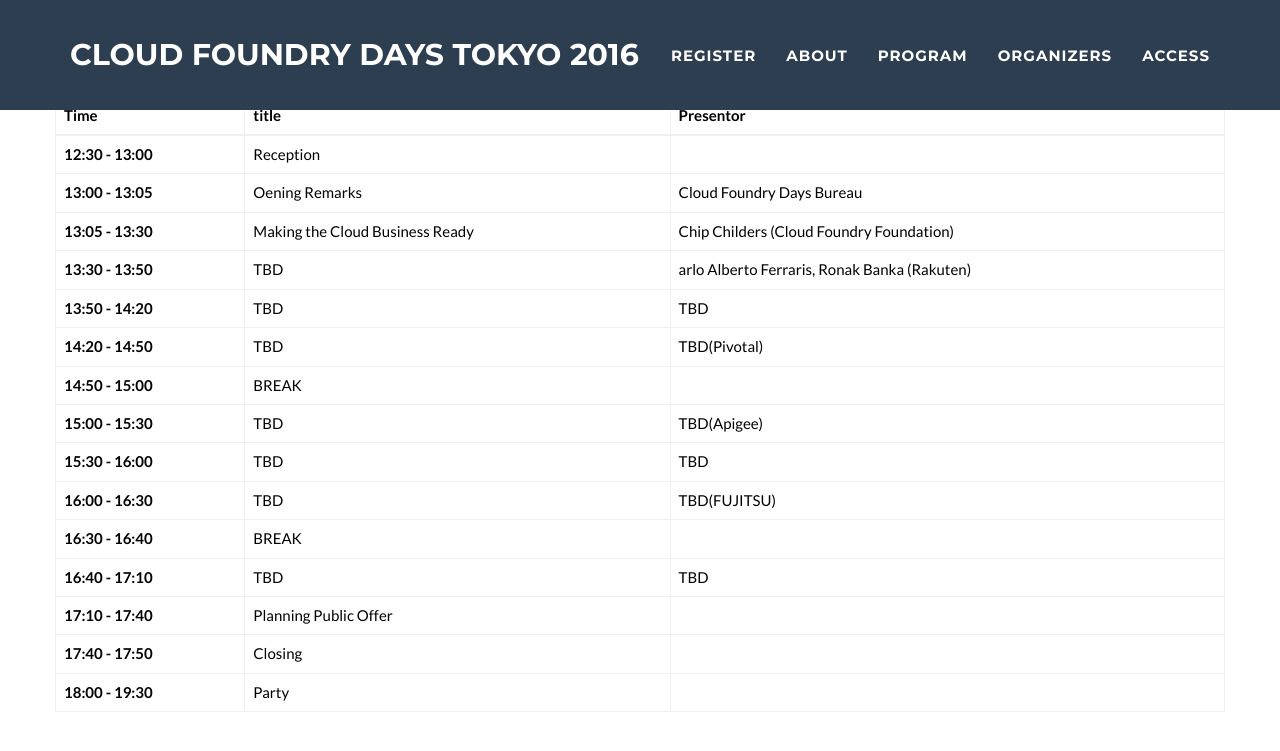
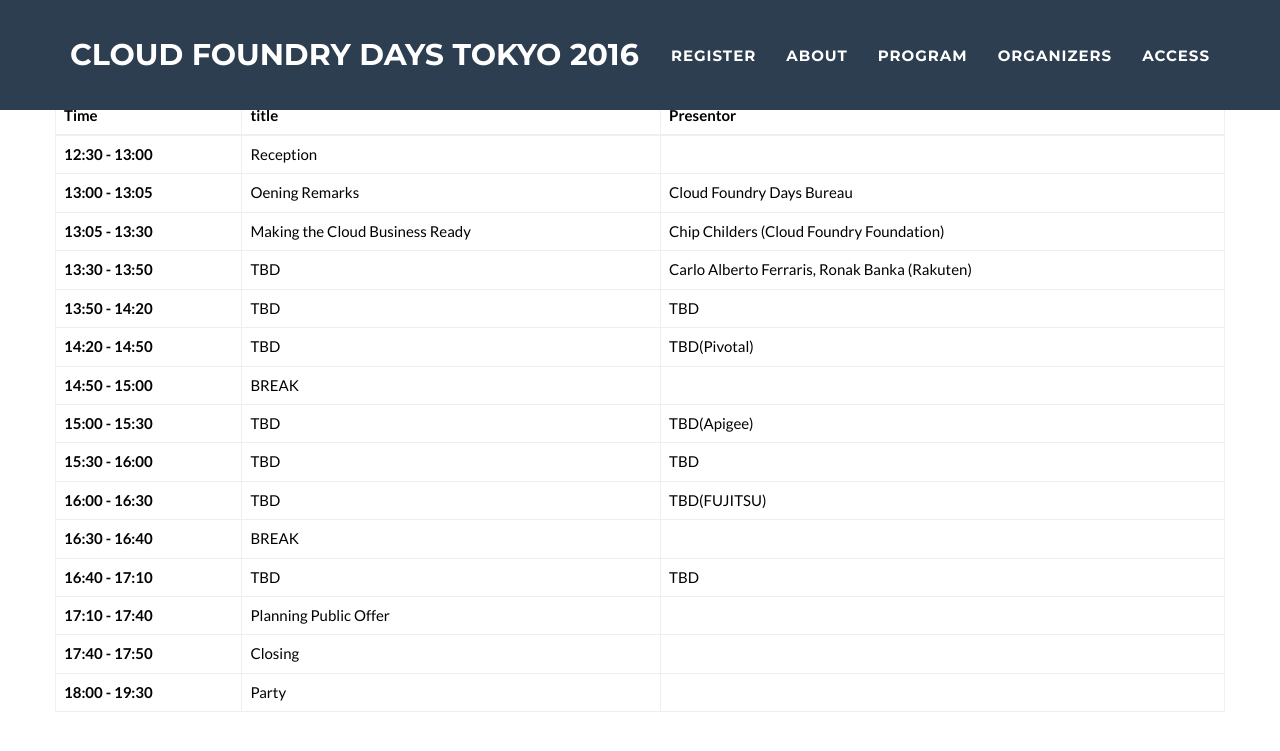
Before and after one commit to CloudFoundryDaysTokyo/2016, a Jekyll site: the page built from index.html, in a window 1280 px wide and 1400 px high, scrolled down 1666 px, cut to the strip 0-909 px from the top of the window. Shown: the top 751 px of the strip. Built offline with Jekyll 4.4.1, drawn with Linux system fonts in a browser that asks for light colours; some of the changed text lies outside the part shown.

Commit message:
Revert "DAYS->Days, corrected the presenter's name, place the host logo befor…" (#4)
* Revert "DAYS->Days, corrected the presenter's name, place the host logo befor…"

* DAYS->Days, corrected the presenter's name, place the host logo before sponsors.

```diff
--- a/_includes/header.html
+++ b/_includes/header.html
@@ -5,7 +5,7 @@
       <div class="col-lg-12">
         <img class="img-responsive" src="img/chiba_1.jpg" alt="">
         <div class="intro-text">
-          <p>Cloud Foundry DAYS TOKYO</p>
+          <p>Cloud Foundry Days TOKYO</p>
           <p>Nov 11, 2016</p>
         </div>
       </div>
--- a/_includes/organizers.html
+++ b/_includes/organizers.html
@@ -14,15 +14,15 @@
       <br>
     </div>
     <div class="col-lg-12 text-center">
+      <h3>Host</h3>
+      <img class='img-responsive img-responsive-overwrite' src="https://www.cloudfoundry.org/wp-content/uploads/2015/10/fujitsu-logo.svg" />
+    </div>
+    <div class="col-lg-12 text-center">
       <h3>Sponsors</h3>
     </div>
     <div class="col-lg-12 center">
       <img class='img-responsive img-responsive-overwrite' src="https://www.cloudfoundry.org/wp-content/uploads/2015/10/apigee.svg" />
       <img class='img-responsive img-responsive-overwrite' style="width:200px" src="https://www.cloudfoundry.org/wp-content/uploads/2015/11/validation_pivotal.svg" />
     </div>
-    <div class="col-lg-12 text-center">
-      <h3>Host</h3>
-      <img class='img-responsive img-responsive-overwrite' src="https://www.cloudfoundry.org/wp-content/uploads/2015/10/fujitsu-logo.svg" />
-    </div>
   </div>
 </section>
--- a/_includes/program.html
+++ b/_includes/program.html
@@ -34,7 +34,7 @@
             <tr>
               <th scope="row">13:30 - 13:50</th>
               <td>TBD</td>
-              <td>arlo Alberto Ferraris, Ronak Banka (Rakuten)</td>
+              <td>Carlo Alberto Ferraris, Ronak Banka (Rakuten)</td>
             </tr>
             <tr>
               <th scope="row">13:50 - 14:20</th>
```
Also changed, not shown: 1 other file.
